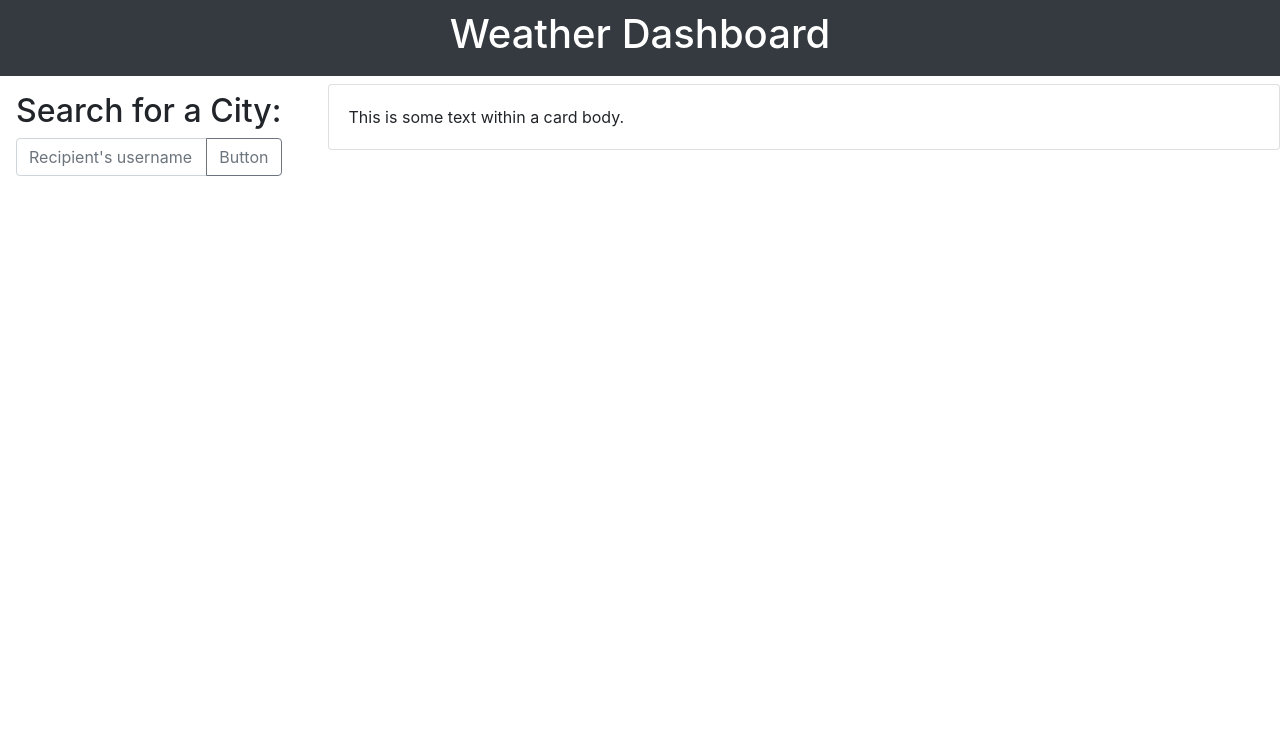
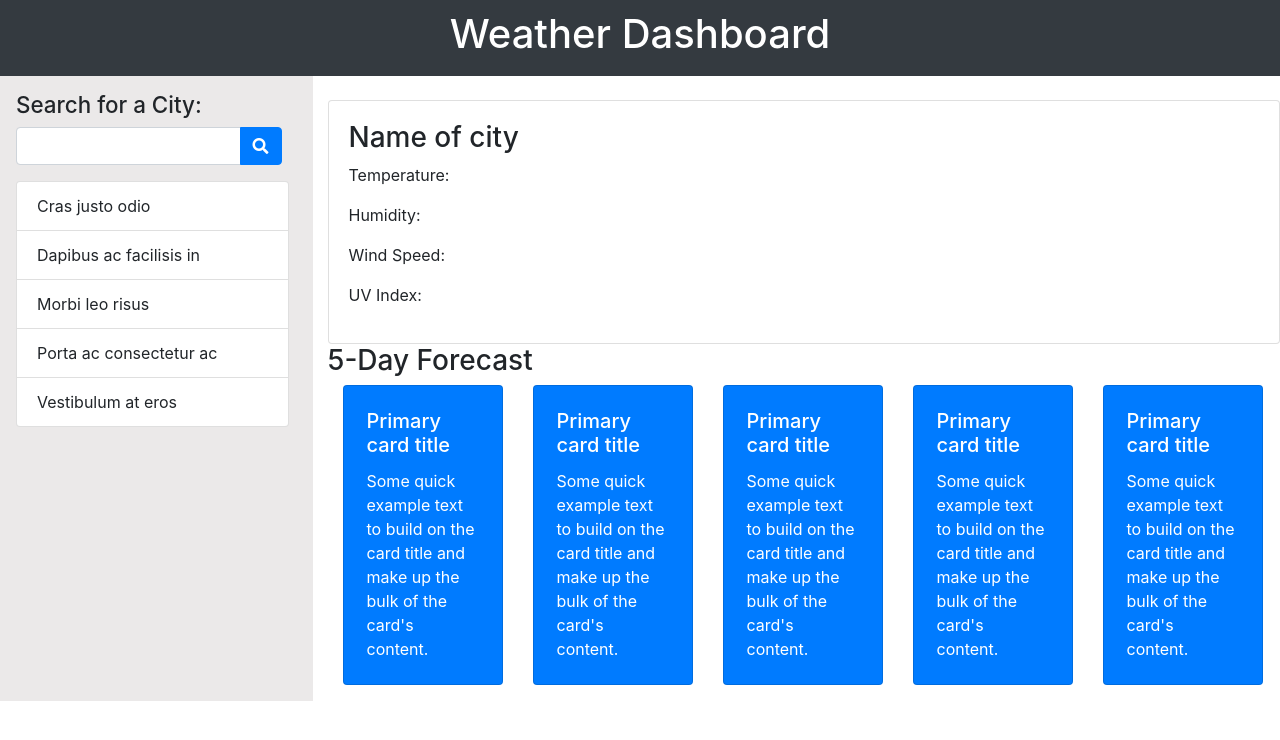
Before and after one commit to airazabal92/Weather-Dashboard, a plain HTML site: page index.html in a window 1280 px wide. Drawn offline with nearby package versions, Linux system fonts and the light colour scheme.

Commit message:
Base HTML and styling added

```diff
--- a/Assets/style.css
+++ b/Assets/style.css
@@ -6,5 +6,20 @@
 }
 
 h2 {
-  font-size: 0.75 rem;
+  font-size: 1.4rem;
 }
+
+#searchCol {
+  background-color: rgb(235, 233, 233);
+}
+
+#pastSearches {
+  width: 97%;
+}
+
+.weekForecast {
+  float: left;
+  max-width: 10rem;
+  padding: 3px;
+  margin-left: 30px;
+}
--- a/index.html
+++ b/index.html
@@ -8,6 +8,10 @@
     <!-- Bootstrap CSS -->
     <link rel="stylesheet" href="https://stackpath.bootstrapcdn.com/bootstrap/4.4.1/css/bootstrap.min.css"
         integrity="sha384-Vkoo8x4CGsO3+Hhxv8T/Q5PaXtkKtu6ug5TOeNV6gBiFeWPGFN9MuhOf23Q9Ifjh" crossorigin="anonymous">
+
+    <!-- Font Awesome -->
+    <link rel="stylesheet" href="https://use.fontawesome.com/releases/v5.13.0/css/all.css"
+        integrity="sha384-Bfad6CLCknfcloXFOyFnlgtENryhrpZCe29RTifKEixXQZ38WheV+i/6YWSzkz3V" crossorigin="anonymous">
 
     <!-- Custom CSS -->
     <link href="assets/style.css" rel="stylesheet">
@@ -29,29 +33,79 @@
         <main>
             <!-- Main content row -->
             <div class="row">
-                <div class="col-sm-12 col-md-3">
+                <div id="searchCol" class="col-sm-12 col-md-3">
                     <!-- Search bar for city input -->
                     <form>
-                        <div class="form-group p-3">
+                        <div class="form-group pl-3 pr-3 pt-3">
                             <h2>Search for a City:</h2>
                             <div class="input-group mb-3">
-                                <input type="text" class="form-control" placeholder="Recipient's username"
-                                    aria-label="Recipient's username" aria-describedby="basic-addon2">
+                                <input type="text" class="form-control" aria-label="Search for a city">
                                 <div class="input-group-append">
-                                    <button class="btn btn-outline-secondary" type="button">Button</button>
+                                    <button class="btn btn-primary" type="button"><i class="fas fa-search"></i></button>
                                 </div>
                             </div>
                         </div>
                     </form>
 
-
-
+                    <!-- List of past searches -->
+                    <ul class="list-group pl-3" id="pastSearches">
+                        <li class="list-group-item">Cras justo odio</li>
+                        <li class="list-group-item">Dapibus ac facilisis in</li>
+                        <li class="list-group-item">Morbi leo risus</li>
+                        <li class="list-group-item">Porta ac consectetur ac</li>
+                        <li class="list-group-item">Vestibulum at eros</li>
+                    </ul>
                 </div>
 
-                <div class="col-sm-12 col-md-9 mt-2">
+                <div class="col-sm-12 col-md-9 mt-4">
                     <div class="card">
                         <div class="card-body">
-                            This is some text within a card body.
+                            <h3>Name of city</h3>
+                            <p>Temperature: </p>
+                            <p>Humidity: </p>
+                            <p>Wind Speed: </p>
+                            <p>UV Index: </p>
+                        </div>
+                    </div>
+                    <h3>5-Day Forecast</h3>
+
+                    <div class="row">
+                        <div class="col-xs-12">
+                            <div class="weekForecast card text-white bg-primary mb-3">
+                                <div class="card-body">
+                                    <h5 class="card-title">Primary card title</h5>
+                                    <p class="card-text">Some quick example text to build on the card title and make up
+                                        the bulk of the card's content.</p>
+                                </div>
+                            </div>
+                            <div class="weekForecast card text-white bg-primary mb-3">
+                                <div class="card-body">
+                                    <h5 class="card-title">Primary card title</h5>
+                                    <p class="card-text">Some quick example text to build on the card title and make up
+                                        the bulk of the card's content.</p>
+                                </div>
+                            </div>
+                            <div class="weekForecast card text-white bg-primary mb-3">
+                                <div class="card-body">
+                                    <h5 class="card-title">Primary card title</h5>
+                                    <p class="card-text">Some quick example text to build on the card title and make up
+                                        the bulk of the card's content.</p>
+                                </div>
+                            </div>
+                            <div class="weekForecast card text-white bg-primary mb-3">
+                                <div class="card-body">
+                                    <h5 class="card-title">Primary card title</h5>
+                                    <p class="card-text">Some quick example text to build on the card title and make up
+                                        the bulk of the card's content.</p>
+                                </div>
+                            </div>
+                            <div class="weekForecast card text-white bg-primary mb-3">
+                                <div class="card-body">
+                                    <h5 class="card-title">Primary card title</h5>
+                                    <p class="card-text">Some quick example text to build on the card title and make up
+                                        the bulk of the card's content.</p>
+                                </div>
+                            </div>
                         </div>
                     </div>
                 </div>
```
